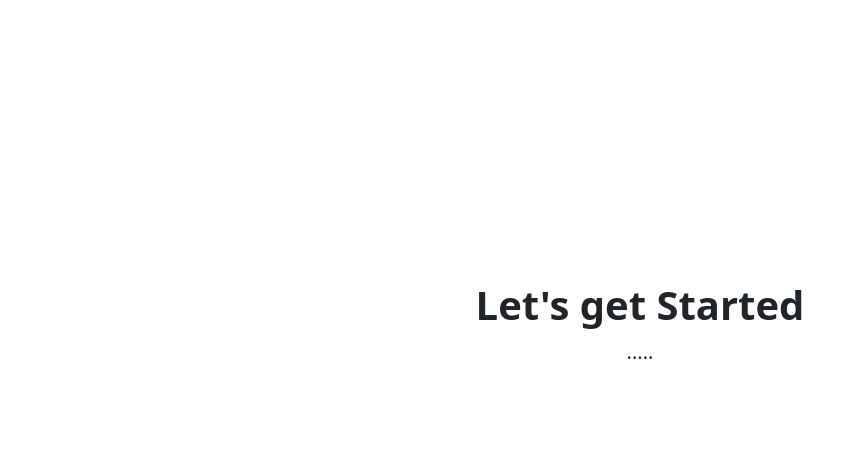
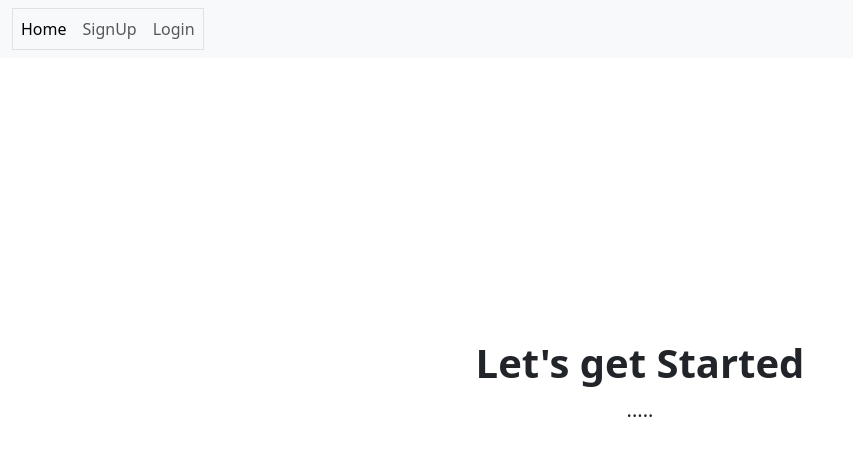
Before and after one commit to Christymonthomas/subscription-app, a React (Create React App) app in the folder client/: page / in a window 1280 px wide. Shown: the top 456 px of the page, without its empty margins (0-853 px from the left). Built offline with nearby package versions, Linux system fonts and the light colour scheme.

Commit message:
Added Navigation

```diff
--- a/client/src/App.js
+++ b/client/src/App.js
@@ -3,10 +3,12 @@ import { BrowserRouter as Router, Switch, Route } from "react-router-dom";
 import Home from "./pages/Home";
 import Login from "./pages/Login";
 import Register from "./pages/Register";
+import Nav from "./components/Nav";
 
 const App = () => {
   return (
     <Router>
+      <Nav />
       <Switch>
         <Route path="/" exact component={Home} />
         <Route path="/login" component={Login} />
--- /dev/null
+++ b/client/src/components/Nav.js
@@ -0,0 +1,45 @@
+import React from "react";
+import { Link } from "react-router-dom";
+
+const Nav = () => {
+  return (
+    <div>
+      <nav className="navbar navbar-expand-lg bg-body-tertiary">
+        <div className="container-fluid">
+          <button
+            className="navbar-toggler"
+            type="button"
+            data-bs-toggle="collapse"
+            data-bs-target="#navbarNavDropdown"
+            aria-controls="navbarNavDropdown"
+            aria-expanded="false"
+            aria-label="Toggle navigation"
+          >
+            <span className="navbar-toggler-icon" />
+          </button>
+          <div className="collapse navbar-collapse" id="navbarNavDropdown">
+            <ul className="navbar-nav nav border">
+              <li className="nav-item">
+                <Link className="nav-link active" aria-current="page" to="/">
+                  Home
+                </Link>
+              </li>
+              <li className="nav-item">
+                <Link className="nav-link" to="/register">
+                  SignUp
+                </Link>
+              </li>
+              <li className="nav-item">
+                <Link className="nav-link" to="/login">
+                  Login
+                </Link>
+              </li>
+            </ul>
+          </div>
+        </div>
+      </nav>
+    </div>
+  );
+};
+
+export default Nav;
```
